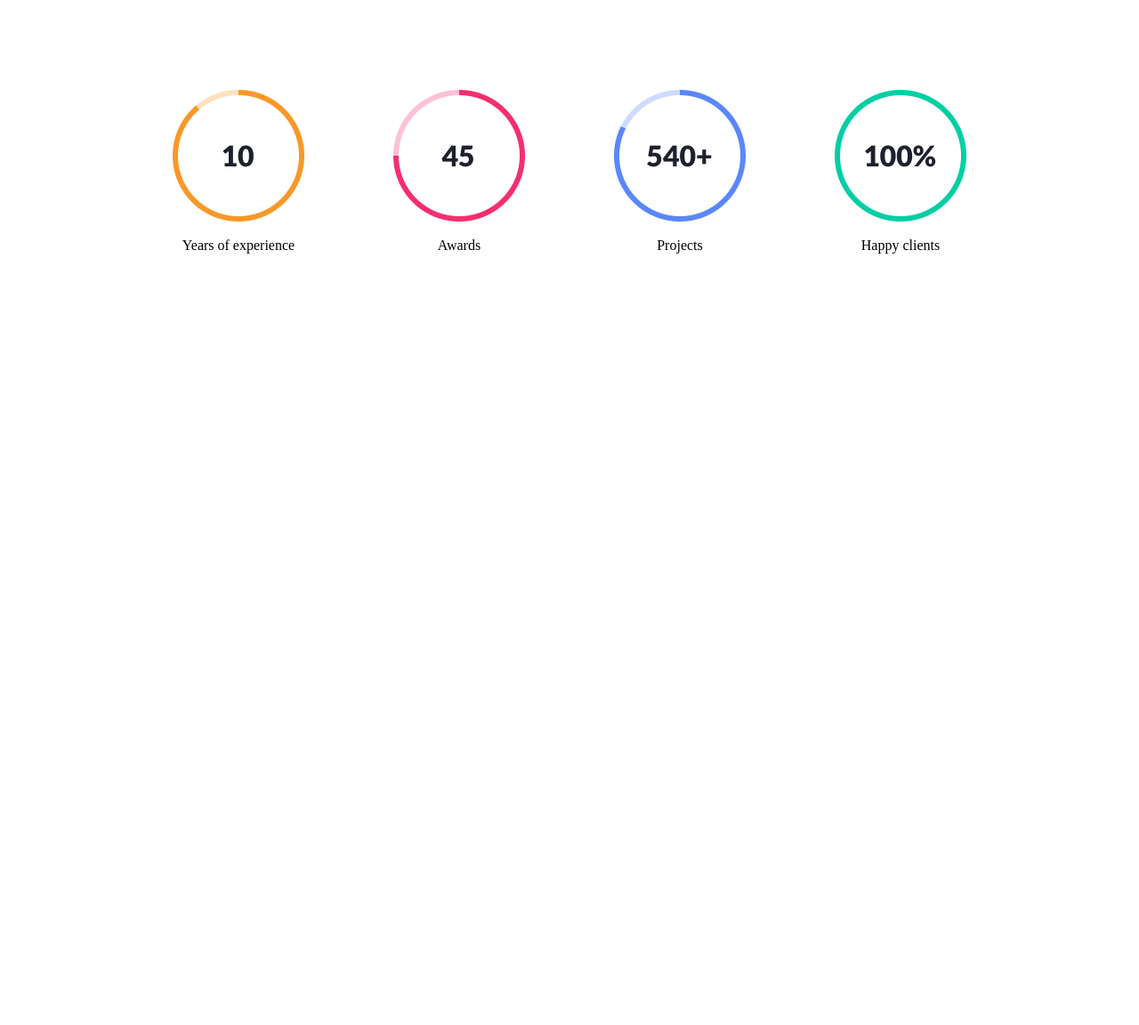
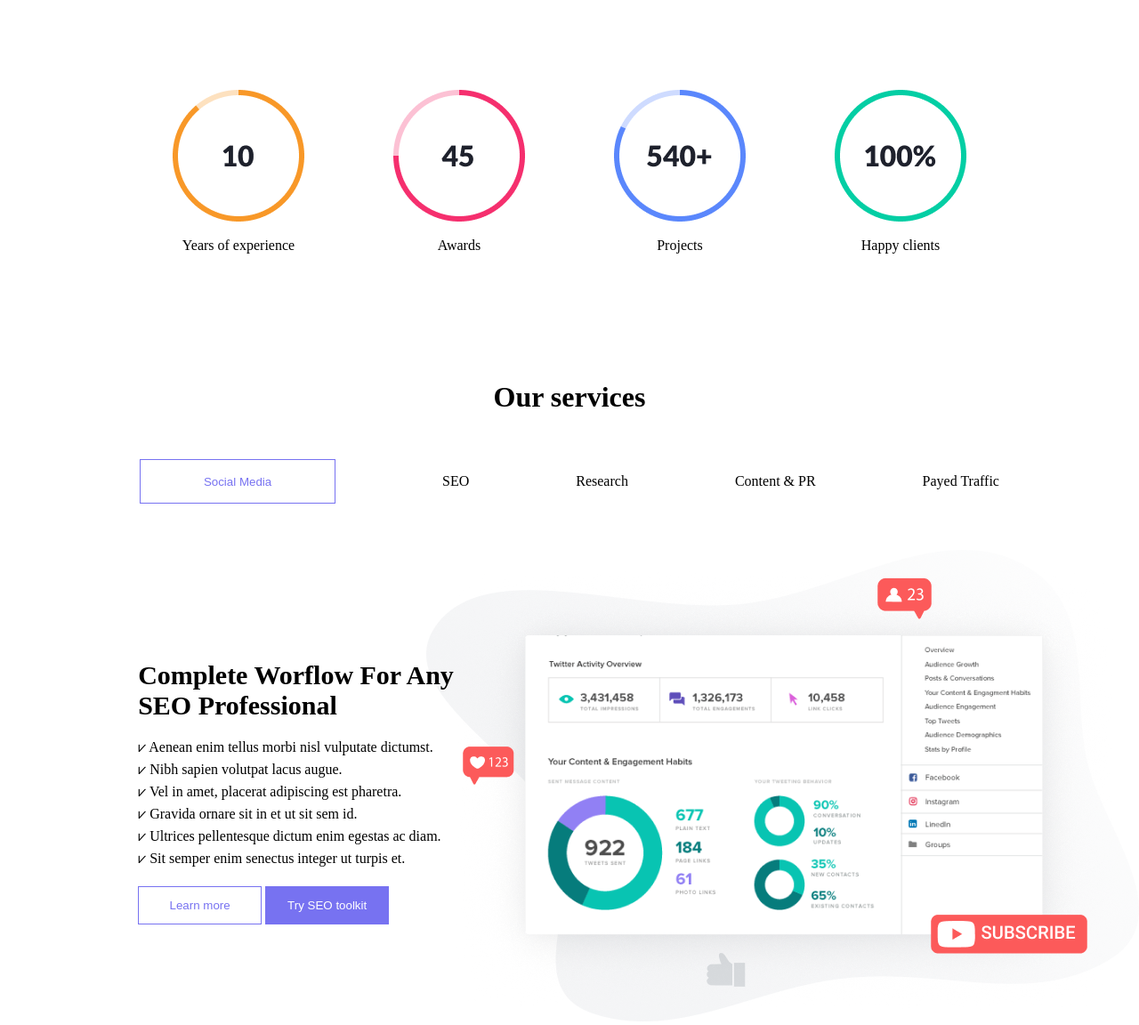
Before and after one commit to themagawo2011/EXAM-3, a plain HTML site: page abduvojid/abdu.html in a window 1280 px wide. Shown: the part 2004-3156 px from the top of the page at 89% size. Before the commit the page ends 2304 px from the top, so only its background shows below. Drawn offline with Linux system fonts and the light colour scheme.

Commit message:
box navistam

```diff
--- a/abduvojid/abdu.css
+++ b/abduvojid/abdu.css
@@ -136,3 +136,55 @@
 .box6 p{
     padding: 10% 0%;
 }
+.box7{
+    margin-top: 10%;
+}
+.bx19{
+    text-align: center;
+}
+.bx20{
+    margin: 4% 0%;
+    display: flex;
+    justify-content: center;
+    align-items: center;
+    gap: 120px;
+}
+.bx20 button{
+    background-color: white;
+    color: #7772F1;
+    border: 1px solid #7772F1;
+    width: 220px;
+    height: 50px;
+}
+.bx21{
+   text-align: end;
+}
+.box{
+    display: flex;
+    justify-content: center;
+    align-items: center;
+    margin-top: -40%;
+    margin-left: 10%;
+}
+.bx22 h3{
+    padding: 5% 0%;
+    font-size: 30px;
+}
+.bx22 button{
+    margin: 5% 0%;
+    width: 139px;
+    height: 43px;
+}
+.bx22 p{
+    padding: 1% 0%;
+}
+.but{
+    border: 1px solid #7772F1;
+    background-color: white;
+    color:#7772F1;
+}
+.but1{
+    background-color: #7772F1;
+    border: none;
+    color: white;
+}
--- a/abduvojid/abdu.html
+++ b/abduvojid/abdu.html
@@ -150,6 +150,42 @@
         <div class="bx18">
             <img src="./img/circle-progress (3).png" alt="">
              <p>Happy clients</p>
+
+        </div>
+    </div>
+
+    <div class="box7">
+        <div class="bx19">
+            <h1>Our services</h1>
+        </div>
+        <div class="bx20">
+            <button>Social Media</button>
+            <p>SEO</p>
+            <p>Research</p>
+            <p>Content & PR</p>
+            <p>Payed Traffic</p>
+        </div>
+        <div class="bx21">
+            <img src="./img/bg-shape.png" alt="">
+        </div>
+
+        <div class="box">
+            <div class="bx22">
+                <h3>Complete Worflow For Any <br>
+                    SEO Professional
+                </h3>
+                <p>⩗ Aenean enim tellus morbi nisl vulputate dictumst.</p>
+                <p>⩗ Nibh sapien volutpat lacus augue.</p>
+                <p>⩗ Vel in amet, placerat adipiscing est pharetra.</p>
+                <p>⩗ Gravida ornare sit in et ut sit sem id.</p>
+                <p>⩗ Ultrices pellentesque dictum enim egestas ac diam.</p>
+                <p>⩗ Sit semper enim senectus integer ut turpis et.</p>
+
+                <button  class="but">Learn more</button>  <button class="but1">Try SEO toolkit</button>
+            </div>
+            <div class="bx23">
+                <img src="./img/illustration (1).png" alt="">
+            </div>
         </div>
     </div>
 </body>
```
Also changed, not shown: abduvojid/img/bg-shape.png (added), abduvojid/img/illustration (1).png (added).
